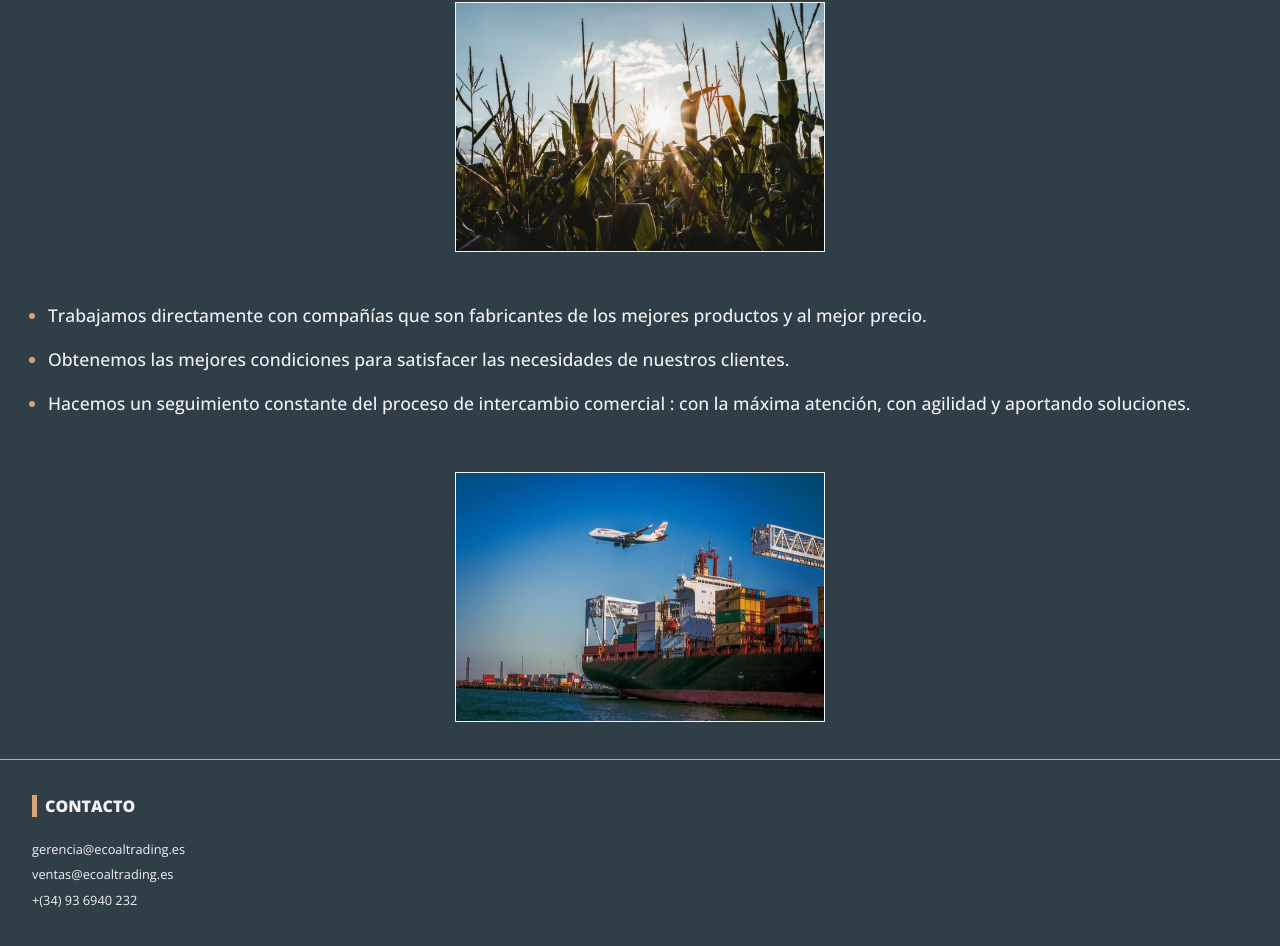
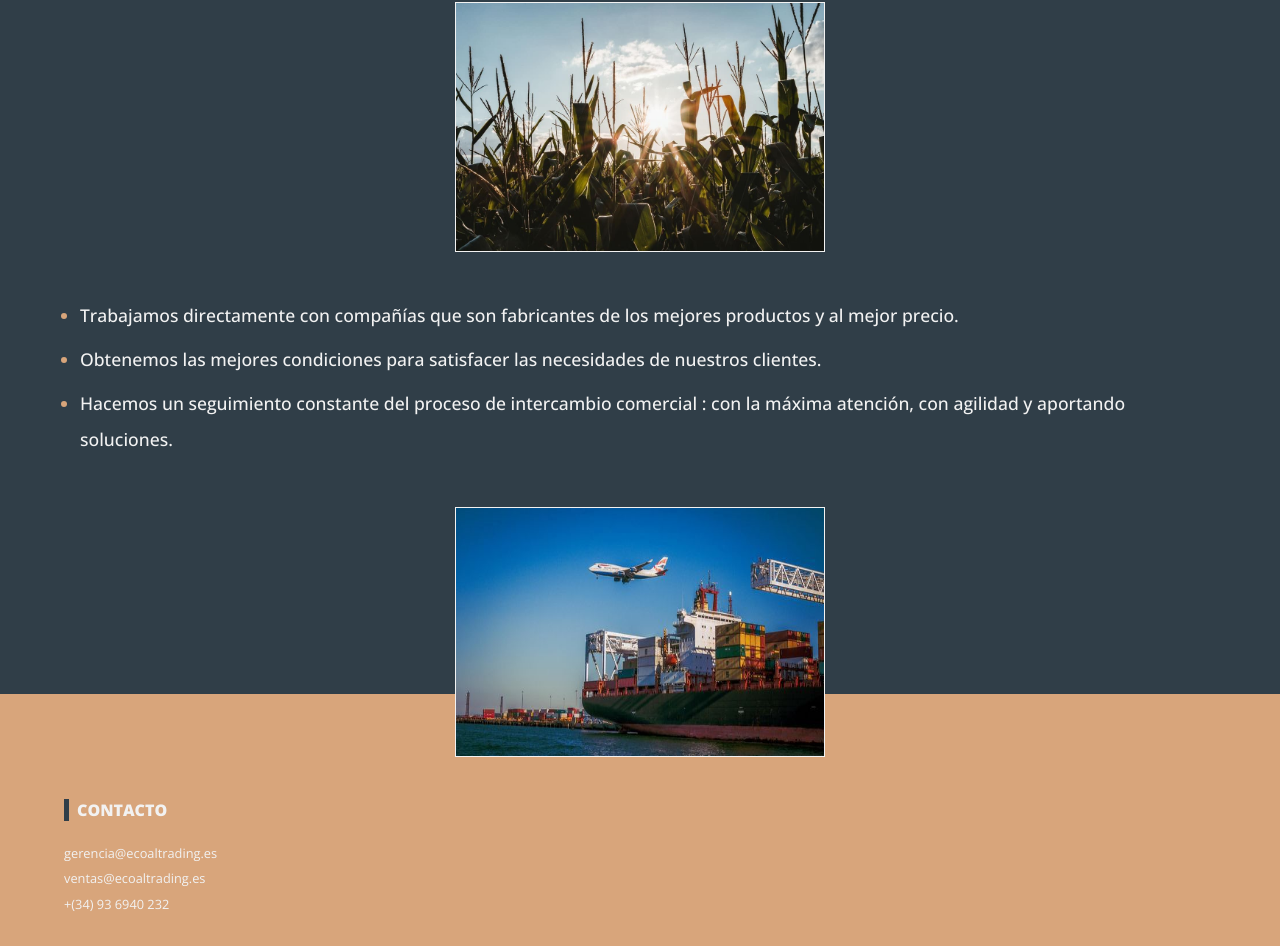
Before and after one commit to lardam/ecoal-trading, a Next.js app: page / in a window 1280 px wide. Shown: the part 1152-2098 px from the top of the page. Built offline with nearby package versions, Linux system fonts and the light colour scheme.

Commit message:
Styling footer + 768px

```diff
--- a/styles/styles.scss
+++ b/styles/styles.scss
@@ -91,8 +91,8 @@ body{
     }
     footer{
         padding: 35px 2rem;
-        border-top: 2px solid $yellow;
-        background-color: $green;
+        border-top: 2px solid $white;
+        background-color: $yellow;
         color: $white;
         #footer-contact-container{
             margin-bottom: 2rem;
@@ -102,7 +102,7 @@ body{
             #contact-title{
                 font-size: 1rem;
                 margin-bottom: 1rem;
-                border-left: 5px solid $yellow;
+                border-left: 5px solid $green;
                 padding-left: 8px;
                 font-weight: 800;
                 text-transform: uppercase;
@@ -164,7 +164,27 @@ body{
             }
         }
         footer{
-            border-top: 1px solid $yellow;
+            margin-top: -100px;
+            padding-top: 105px;
+            border: none;
         }
     }
 }
+
+@media screen and (min-width: 768px) {
+    body{
+        header{
+            padding: 0 4rem;
+        }
+        main{
+            .section-container{
+                .section-content{
+                    padding: 0 4rem;
+                }
+            }
+        }
+        footer{
+            padding: 105px 4rem 35px;
+        }
+    }
+}
```
